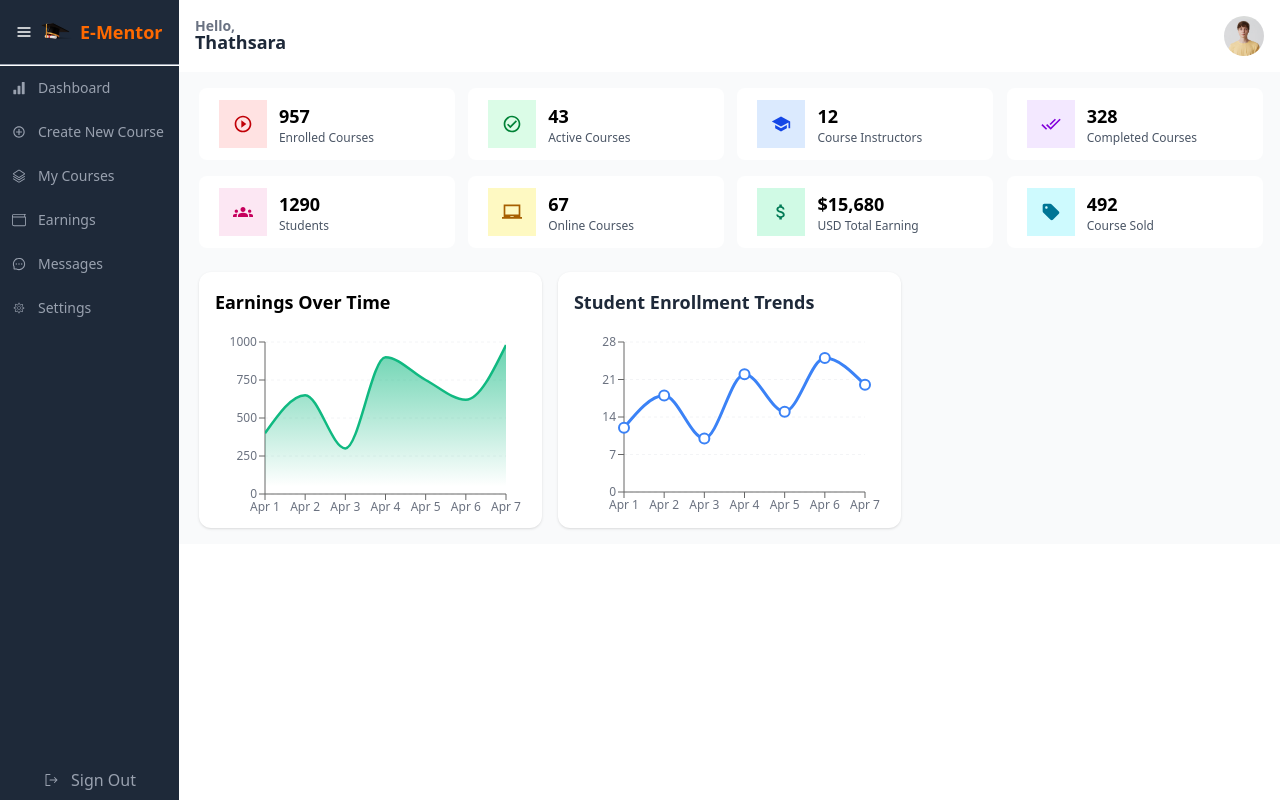
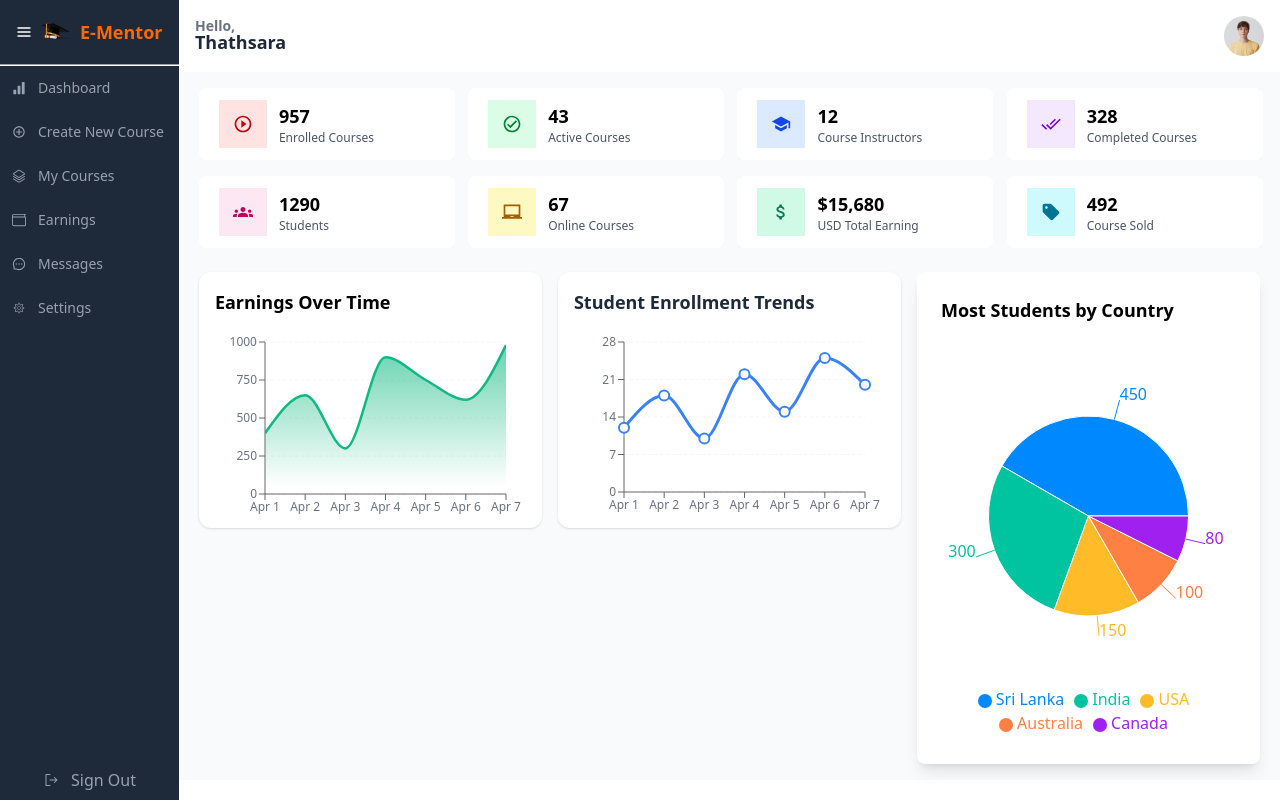
Before and after one commit to thathsarabandara/E-mentor-teacher-frontend, a Next.js app: page /teacher/mentor/dashboard in a window 1280 px wide. Built offline with nearby package versions, Linux system fonts and the light colour scheme.

Commit message:
add student by country chart

```diff
--- a/package.json
+++ b/package.json
@@ -12,8 +12,10 @@
     "@fontsource/inter": "^5.2.5",
     "@next/font": "^14.2.15",
     "axios": "^1.8.4",
+    "chart.js": "^4.4.9",
     "next": "15.3.1",
     "react": "^19.0.0",
+    "react-chartjs-2": "^5.3.0",
     "react-dom": "^19.0.0",
     "react-icons": "^5.5.0",
     "react-router-dom": "^7.5.1",
--- a/src/app/teacher/mentor/dashboard/page.tsx
+++ b/src/app/teacher/mentor/dashboard/page.tsx
@@ -1,7 +1,8 @@
 import DashboardCard from '@/component/DashboardCard/DashboardCard'
 import EarningsChart from '@/component/Earning-Chart/EarningChart';
 import Navbar from '@/component/Navbar/Navbar'
-import StudentEnrollTrends from '@/component/StudentEnrollTrend/StudentEnrollTrend';
+import StudentsByCountryChart from '@/component/StudentByCountry-Chart/StudentByCountry';
+import StudentEnrollTrends from '@/component/StudentEnrollTrend-Chart/StudentEnrollTrend';
 import React from 'react'
 import { MdAttachMoney, MdGroups, MdLaptopChromebook, MdOutlineCheckCircle, MdOutlineDoneAll, MdOutlinePlayCircleOutline, MdSchool, MdSell } from 'react-icons/md';
 
@@ -77,6 +78,14 @@ const Dashboard: React.FC = () => {
     { date: 'Apr 7', enrollments: 20 },
   ];
 
+  const CountryData = [
+    { name: 'Sri Lanka', value: 450 },
+    { name: 'India', value: 300 },
+    { name: 'USA', value: 150 },
+    { name: 'Australia', value: 100 },
+    { name: 'Canada', value: 80 }
+  ];
+
   return (
     <div className='flex min-h-screen flex-col justify-start items-start'>
       <div className='bg-white w-full'>
@@ -97,6 +106,7 @@ const Dashboard: React.FC = () => {
         <div className='grid grid-cols-3 gap-4 mt-6'>
           <EarningsChart data={EarningData} />
           <StudentEnrollTrends data={EnrollData} />
+          <StudentsByCountryChart data={CountryData} />
         </div>
       </div>
     </div>
--- /dev/null
+++ b/src/component/StudentByCountry-Chart/StudentByCountry.tsx
@@ -0,0 +1,39 @@
+'use client'
+import React from 'react';
+import { PieChart, Pie, Cell, Tooltip, Legend, ResponsiveContainer } from 'recharts';
+
+const COLORS = ['#0088FE', '#00C49F', '#FFBB28', '#FF8042', '#A020F0'];
+
+interface StudentByCountryProps {
+    data:{name:string, value:number}[],
+}
+
+const StudentsByCountryChart: React.FC<StudentByCountryProps> = ({data}) => {
+  return (
+    <div className="bg-white p-6 rounded-lg shadow-lg">
+      <h2 className="text-lg font-bold mb-4">Most Students by Country</h2>
+      <ResponsiveContainer width="100%" height={400}>
+        <PieChart>
+          <Pie
+            data={data}
+            dataKey="value"
+            nameKey="name"
+            cx="50%"
+            cy="50%"
+            outerRadius={100}
+            fill="#8884d8"
+            label
+          >
+            {data.map((entry, index) => (
+              <Cell key={`cell-${index}`} fill={COLORS[index % COLORS.length]} />
+            ))}
+          </Pie>
+          <Tooltip />
+          <Legend />
+        </PieChart>
+      </ResponsiveContainer>
+    </div>
+  );
+};
+
+export default StudentsByCountryChart;
```
Also changed, not shown: src/component/StudentEnrollTrend-Chart/StudentEnrollTrend.tsx (renamed from src/component/StudentEnrollTrend/StudentEnrollTrend.tsx), 1 other file (tests, documents, lock files or other folders).
